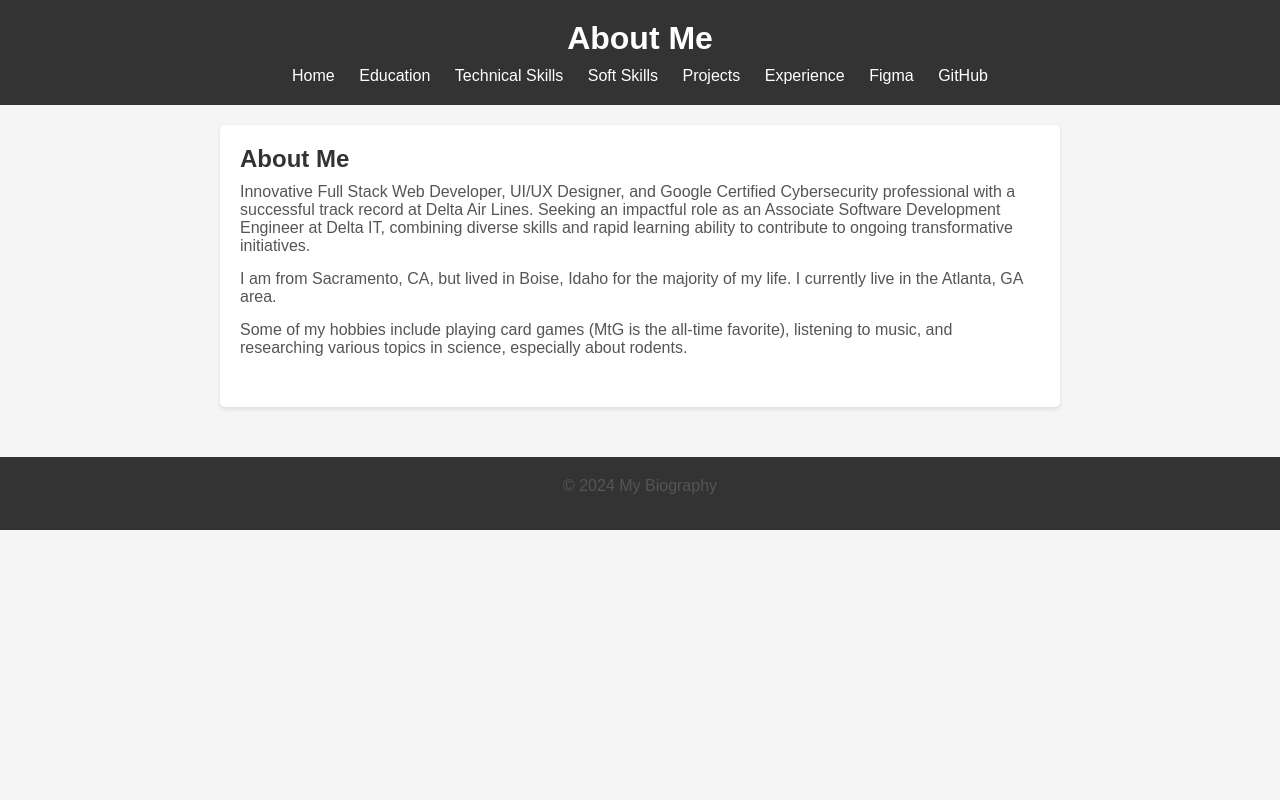
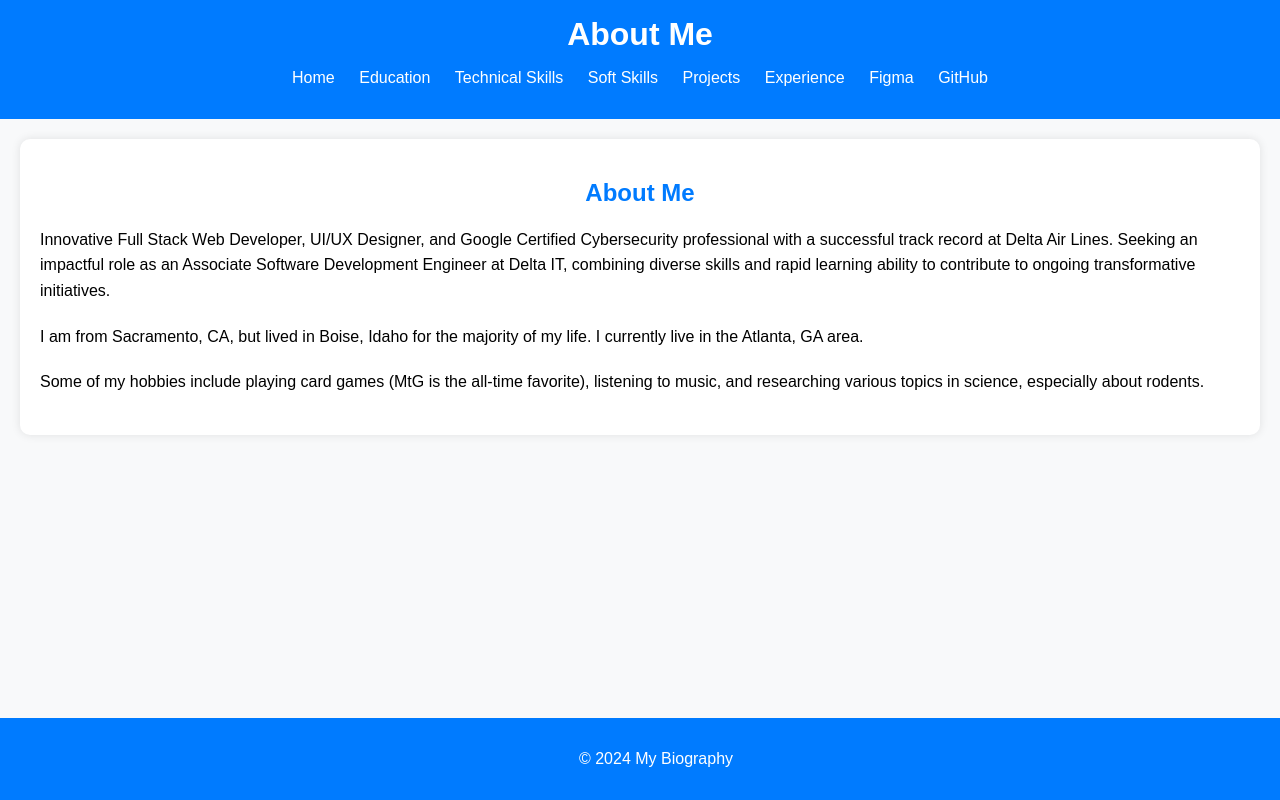
Before and after one commit to Cyamos2/SelfIntroductionCA, a website: page html/summary.html in a window 1280 px wide. Drawn offline with Linux system fonts and the light colour scheme; files that its build step writes are made by us from their sources.

Commit message:
added style to summary:

```diff
--- a/css/style.css
+++ b/css/style.css
@@ -1,36 +1,33 @@
 /* css/style.css */
 
-/* Reset default margin and padding */
-body, h1, h2, h3, p, ul, li {
+/* General styles */
+body {
+    font-family: Arial, sans-serif;
     margin: 0;
     padding: 0;
+    background-color: #f8f9fa;
 }
 
-/* Set body font and background color */
-body {
-    font-family: Arial, sans-serif;
-    background-color: #f5f5f5;
-}
-
-/* Header styles */
 header {
-    background-color: #333;
+    background-color: #007bff; /* Blue */
     color: #fff;
-    padding: 20px;
+    padding: 1rem;
     text-align: center;
 }
 
 header h1 {
-    margin-bottom: 10px;
+    margin: 0;
 }
 
 nav ul {
     list-style-type: none;
+    padding: 0;
+    text-align: center;
 }
 
 nav ul li {
     display: inline;
-    margin-right: 20px;
+    margin: 0 10px;
 }
 
 nav ul li a {
@@ -38,51 +35,38 @@ nav ul li a {
     text-decoration: none;
 }
 
-/* Main styles */
-main {
-    max-width: 800px;
-    margin: 20px auto;
-    padding: 20px;
-    background-color: #fff;
-    border-radius: 5px;
-    box-shadow: 0 2px 4px rgba(0, 0, 0, 0.1);
+nav ul li a:hover {
+    text-decoration: underline;
 }
 
-section {
-    margin-bottom: 30px;
+main {
+    padding: 20px;
 }
 
-h2 {
-    color: #333;
-    margin-bottom: 10px;
+footer {
+    background-color: #007bff; /* Blue */
+    color: #fff;
+    text-align: center;
+    padding: 1rem;
+    position: fixed;
+    bottom: 0;
+    width: 100%;
 }
 
-h3 {
-    color: #333;
-    margin-bottom: 5px;
+/* About Me section styles */
+#about-me {
+    background-color: #fff;
+    border-radius: 10px;
+    padding: 20px;
+    box-shadow: 0 0 10px rgba(0, 0, 0, 0.1);
 }
 
-p {
-    color: #555;
-    margin-bottom: 15px;
+#about-me h2 {
+    color: #007bff; /* Blue */
+    text-align: center;
 }
 
-ul {
-    margin-left: 20px;
+#about-me p {
+    line-height: 1.6;
+    margin-bottom: 20px;
 }
-
-/* Footer styles */
-footer {
-    text-align: center;
-    margin-top: 50px;
-    padding: 20px;
-    background-color: #333;
-    color: #fff;
-}
-
-/* Responsive styles */
-@media (max-width: 768px) {
-    main {
-        padding: 10px;
-    }
-}
--- a/html/summary.html
+++ b/html/summary.html
@@ -1,12 +1,10 @@
-<!-- html/summary.html -->
-
 <!DOCTYPE html>
 <html lang="en">
 <head>
     <meta charset="UTF-8">
     <meta name="viewport" content="width=device-width, initial-scale=1.0">
     <title>About Me</title>
-    <link rel="stylesheet" href="css/style.css">
+    <link rel="stylesheet" href="css/style.css"> <!-- Link to the CSS file -->
 </head>
 <body>
     <header>
```
